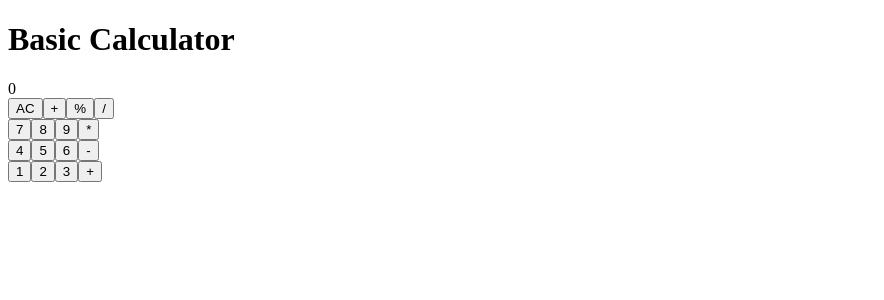
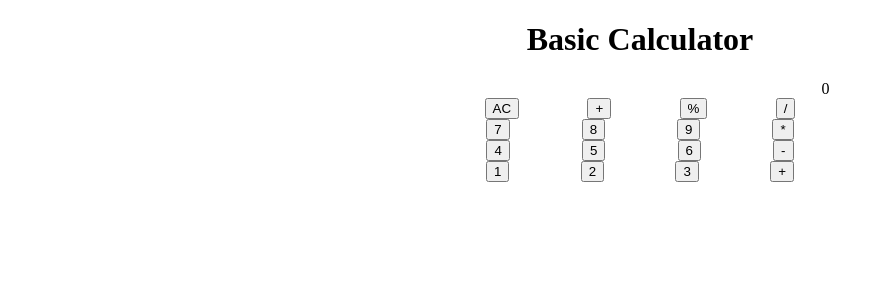
Before and after one commit to che30/react-calculator-app-project, a React (Create React App) app: page / in a window 1280 px wide. Shown: the top 300 px of the page, without its empty margins (0-884 px from the left). Built offline with nearby package versions, Linux system fonts and the light colour scheme.

Commit message:
Add styles to the index.css file

```diff
--- a/src/component/App.js
+++ b/src/component/App.js
@@ -4,8 +4,8 @@ import Result from './Result';
 
 function App() {
   return (
-    <div>
-      <h1>Basic  Calculator</h1>
+    <div className="main">
+      <h1 className="text-center">Basic  Calculator</h1>
 
       <Result />
 
--- a/src/component/Buttonpanel.js
+++ b/src/component/Buttonpanel.js
@@ -2,7 +2,7 @@ import React from 'react';
 import Button from './Button';
 
 const Buttonpanel = () => (
-  <div>
+  <div className="buttons-div">
     <div className="board-row">
       <Button value="AC" />
       <Button value="+" />
--- a/src/component/Result.js
+++ b/src/component/Result.js
@@ -5,7 +5,7 @@ import PropTypes from 'prop-types';
 
 function Result(props) {
   return (
-    <div>
+    <div className="result">
       {' '}
       {props.result}
     </div>
--- /dev/null
+++ b/src/index.css
@@ -0,0 +1,20 @@
+.main{
+  width: 30%;
+  margin-left: auto;
+  margin-right: auto;
+}
+.board-row{
+  display: flex;
+  justify-content: space-around;
+  align-items: center;
+  align-content: center;
+}
+.result{
+  text-align: right;
+}
+.text-center{
+  text-align: center;
+}
+/* .buttons-div{
+  width: 40%;
+} */
--- a/src/index.js
+++ b/src/index.js
@@ -1,6 +1,7 @@
 import React from 'react';
 import ReactDOM from 'react-dom';
 import App from './component/App';
+import './index.css';
 
 ReactDOM.render(
   <App />,
```
